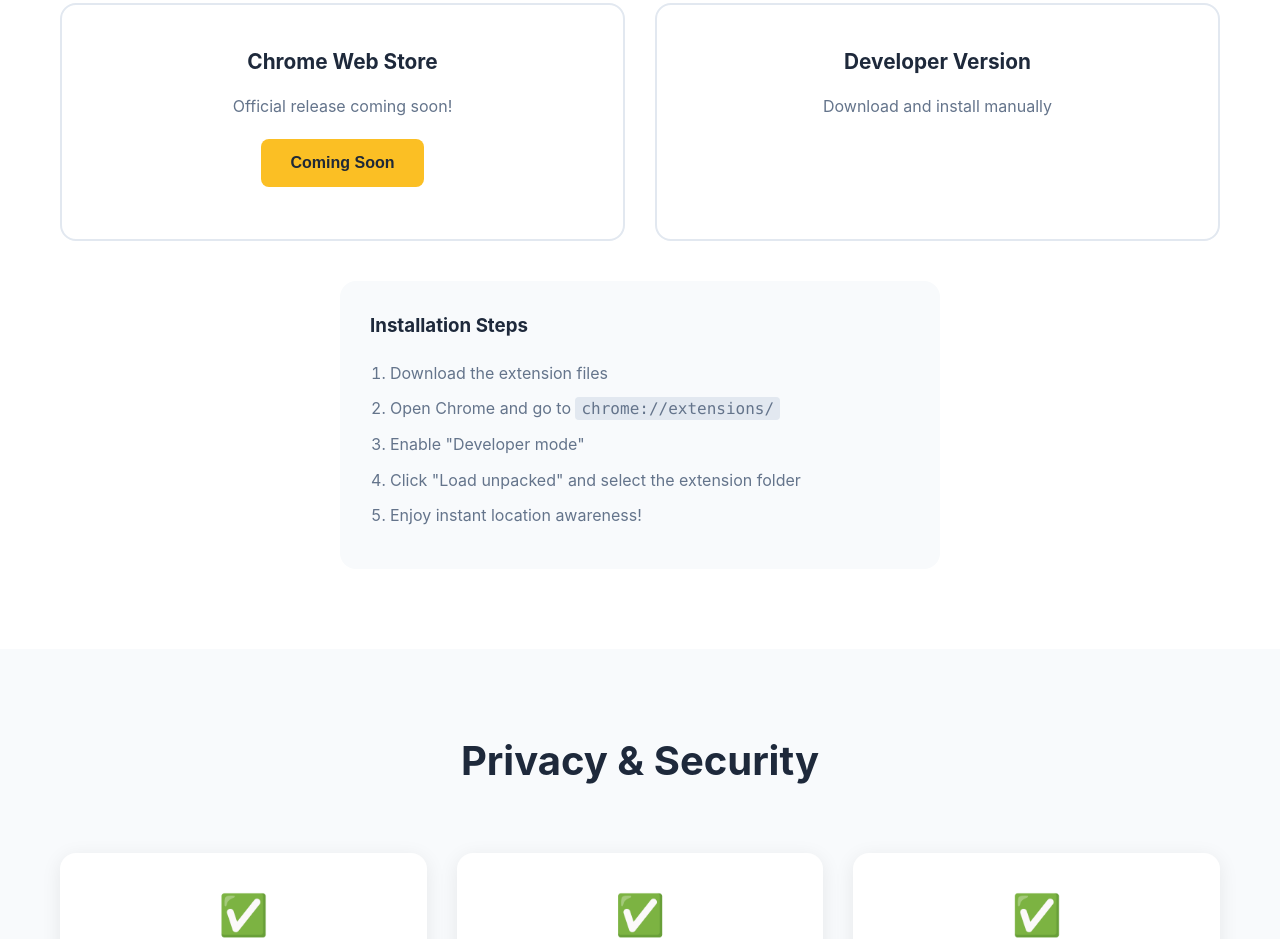
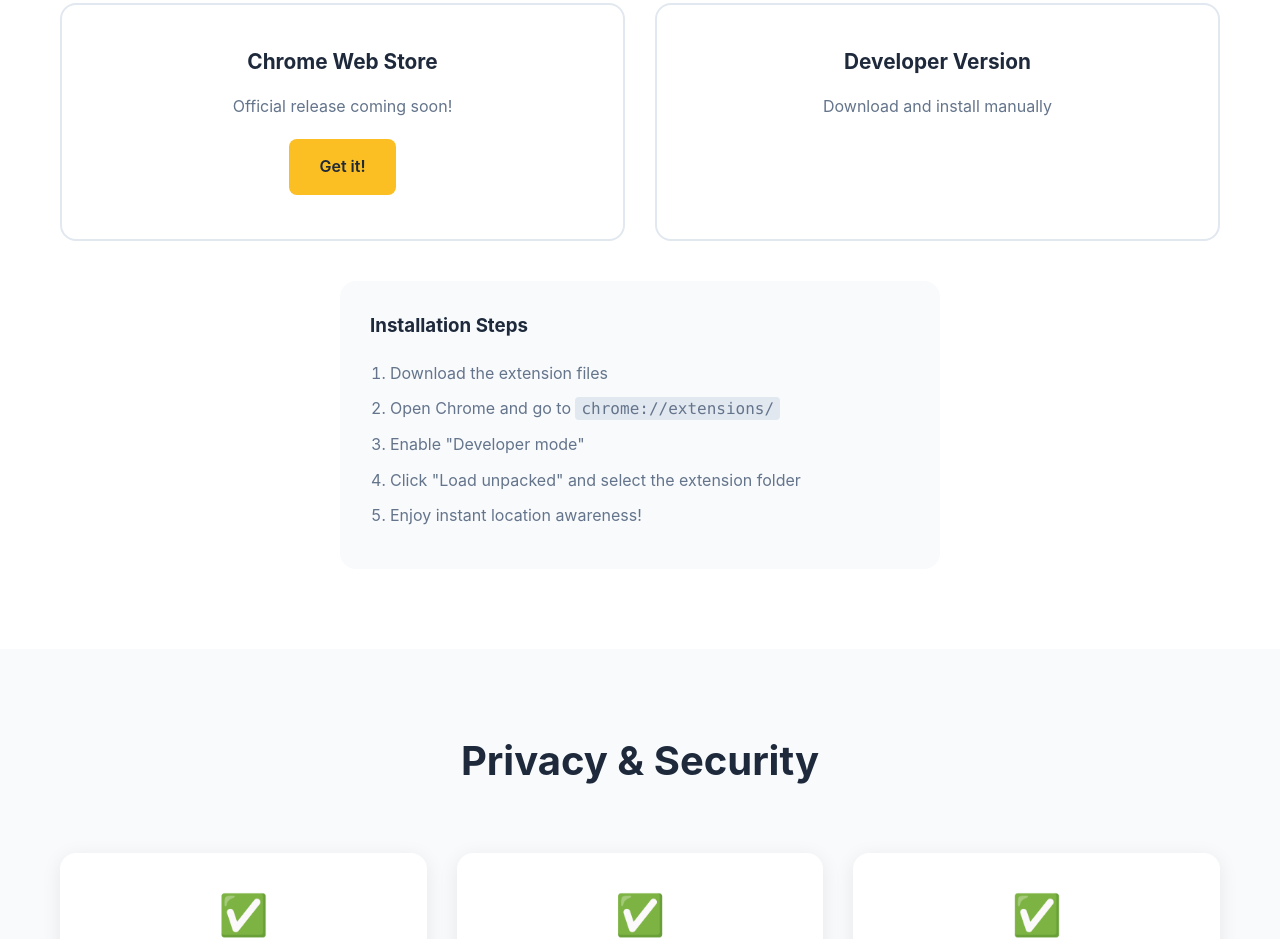
Before and after one commit to resment/where-am-i-extension, a browser extension: page index.html in a window 1280 px wide. Shown: the part 2460-3399 px from the top of the page. Drawn offline with Linux system fonts and the light colour scheme.

Commit message:
Update index.html

```diff
--- a/index.html
+++ b/index.html
@@ -187,7 +187,7 @@
                 <div class="download-option">
                     <h3>Chrome Web Store</h3>
                     <p>Official release coming soon!</p>
-                    <button class="btn btn-primary" href="https://chromewebstore.google.com/detail/where-am-i/pblkmgcemiedifjihjelpggkbhhimgom">Coming Soon</button>
+                    <a class="btn btn-primary" href="https://chromewebstore.google.com/detail/where-am-i/pblkmgcemiedifjihjelpggkbhhimgom" target="_blank">Get it!</a>
                 </div>
                 <div class="download-option">
                     <h3>Developer Version</h3>
```
